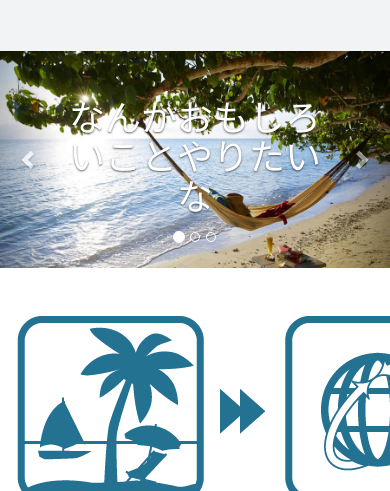
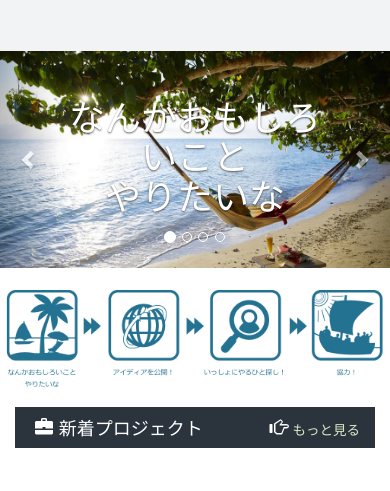
Before and after one commit to zhengyu2009/member_matching, a CakePHP app: the page made by app/View/Tops/index.ctp in a window 390 px wide; the page is wider, and only the part inside the window is pictured. Shown: the top 491 px of that part. Run offline with PHP 8.4 and a stand-in for CakePHP, Linux system fonts and the light colour scheme; the template is opened without the code that fills it, so the values that code supplies are empty; some libraries are stand-ins or nearby versions.

Commit message:
fix some conflits

```diff
--- a/app/View/Areas/add.ctp
+++ b/app/View/Areas/add.ctp
@@ -1,3 +1,7 @@
+<?php
+$this->Html->addCrumb('エリア一覧', array('controller'=>'areas','action'=>'index'));
+$this->Html->addCrumb('エリアの新規追加');
+;?>
 <div class="areas form">
 
 	<div class="row">
--- a/app/View/Elements/navigation.ctp
+++ b/app/View/Elements/navigation.ctp
@@ -11,9 +11,9 @@
         </div>
         <div class="collapse navbar-collapse">
           <ul class="nav navbar-nav navbar-right">
-            <li><?php echo $this->Html->link(__('プロジェクト一覧'), array('controller' => 'Projects', 'action' => 'index')); ?></li>
-            <li><?php echo $this->Html->link(__('ユーザー一覧'), array('controller' => 'Users', 'action' => 'index')); ?></li>
-            <li><?php echo $this->Html->link(__('リソース'), array('controller' => 'Tops', 'action' => 'resource')); ?></li>
+            <li><?php echo $this->Html->link(__('プロジェクトを探す'), array('controller' => 'Projects', 'action' => 'index')); ?></li>
+            <li><?php echo $this->Html->link(__('ユーザーを探す'), array('controller' => 'Users', 'action' => 'index')); ?></li>
+            <li><?php echo $this->Html->link(__('リソース一覧'), array('controller' => 'Tops', 'action' => 'resource')); ?></li>
             <?php if(isset($_SESSION['fb_user_id'])){
                     $login_user_id = $this->requestAction('FbAuth/fbCallback');
                     //echo '<li><a href="">マイページ</a></li>';
--- a/app/View/Projects/add.ctp
+++ b/app/View/Projects/add.ctp
@@ -1,5 +1,5 @@
 <?php
-$this->Html->addCrumb('プロジェクト一覧', array('controller'=>'projects','action'=>'index'));
+$this->Html->addCrumb('プロジェクトを探す', array('controller'=>'projects','action'=>'index'));
 $this->Html->addCrumb('プロジェクトの新規追加');
 ;?>
 
--- a/app/View/Tops/index.ctp
+++ b/app/View/Tops/index.ctp
@@ -71,6 +71,7 @@
         <li data-target="#carousel_sample" data-slide-to="0" class="active"></li>
         <li data-target="#carousel_sample" data-slide-to="1" class=""></li>
         <li data-target="#carousel_sample" data-slide-to="2" class=""></li>
+        <li data-target="#carousel_sample" data-slide-to="3" class=""></li>
     </ol>
     <!-- ここからCarouselの中身 -->
     <div class="carousel-inner">
@@ -79,7 +80,7 @@
             <?php echo $this->Html->image('top1.jpg');
             ?>
             <div class="carousel-caption">
-                <h1>なんかおもしろいことやりたいな</h1>
+                <h1>なんかおもしろいこと<br>やりたいな</h1>
             </div>
         </div>
         <div class="item">
@@ -118,16 +119,18 @@
 
 <!-- フロー-->
 <div class="row">
-    <div class="col-xs-12" align="center">
+    <div class="col-xs-12">
+        <div class="flow">
         <?php echo $this->Html->image('flow.png');
         ?>
+        </div>
     </div>
 </div>
 
 <!-- コンテンツサンプル：プロジェクト -->
     <div class="noticestyle">
-        <h4 class="titlestyle"><i class="fa fa-comment-o fa-fw"></i> プロジェクト
-            <p class="" style="float: right"><small><?php echo $this->Html->link(__('もっと見る'), array('controller' => 'Projects', 'action' => 'index')); ?></small></p>
+        <h4 class="titlestyle"><span class="glyphicon glyphicon-briefcase"></span> 新着プロジェクト
+            <p class="" style="float: right"><span class="glyphicon glyphicon-hand-right" style="padding-right: 5px;"></span><small><?php echo $this->Html->link(__('もっと見る'), array('controller' => 'Projects', 'action' => 'index')); ?></small></p>
         </h4>
 
         <div class="navbar-header">
@@ -154,29 +157,32 @@
                         <p>
                             <?php echo $projects[0]['Project']['description']?>
                         </p>
+                        <p style="text-align: right; margin: 0 10px 10px 0; padding: 0;">
                         <?php echo $this->Html->link(
                             '詳細',
                             array('controller' => 'Projects', 'action' => 'view', $projects[0]['Project']['id']),
-                            array('class' => 'btn btn-primary', 'role' => 'button')
+                            array('class' => 'btn btn-default btn-sm', 'role' => 'button')
                         ); ?>
+                        </p>
                     </div>
                 </div>
             </div>
             <div class="col-sm-4">
                 <div class="boxstyle_02">
                     <h4><?php echo $projects[1]['Project']['title']; ?></h4>
-
                     <div class="cardtyle">
                         <img src="app/webroot/files/project/photo/<?php echo $projects[1]['Project']['photo_dir'] . '/' . $projects[1]['Project']['photo']; ?>" alt="" class="img-responsive">
                         <p>
                             <?php echo $projects[1]['Project']['description']?>
                         </p>
                         <div class="moreBottunBox">
+                            <p style="text-align: right; margin: 0 10px 10px 0; padding: 0;">
                             <?php echo $this->Html->link(
                             '詳細',
                             array('controller' => 'Projects', 'action' => 'view', $projects[1]['Project']['id']),
-                            array('class' => 'btn btn-primary', 'role' => 'button')
+                            array('class' => 'btn btn-default btn-sm', 'role' => 'button')
                         ); ?>
+                            </p>
                     </div>
                 </div>
             </div>
@@ -190,11 +196,13 @@
                         <p>
                             <?php echo $projects[2]['Project']['description']?>
                         </p>
+                        <p style="text-align: right; margin: 0 10px 10px 0; padding: 0;">
                         <?php echo $this->Html->link(
                             '詳細',
                             array('controller' => 'Projects', 'action' => 'view', $projects[2]['Project']['id']),
-                            array('class' => 'btn btn-primary', 'role' => 'button')
+                            array('class' => 'btn btn-default btn-sm', 'role' => 'button')
                         ); ?>
+                        </p>
                     </div>
                 </div>
             </div>
@@ -205,8 +213,9 @@
 <!-- コンテンツサンプル： ユーザー -->
 <div id="users" class="contents_area">
     <div class="noticestyle">
-    <h4 class="titlestyle"><i class="fa fa-comment-o fa-fw"></i> ユーザー
-        <p class="" style="float: right"><small><?php echo $this->Html->link(__('もっと見る'), array('controller' => 'Users', 'action' => 'index')); ?></small></p>
+    <h4 class="titlestyle"><span class="glyphicon glyphicon-user"></span> 新着ユーザー
+        <p class="" style="float: right"><span class="glyphicon glyphicon-hand-right" style="padding-right: 5px;"></span>
+                <small><?php echo $this->Html->link(__('もっと見る'), array('controller' => 'Users', 'action' => 'index')); ?></small></p>
     </h4>
     <div class="navbar-header">
         <button type="button" class="navbar-toggle" data-toggle="collapse" data-target=".navbar-ex1-collapse">
@@ -222,11 +231,13 @@
                     <p>
                         <?php echo $users[0]['User']['abstract']?>
                     </p>
+                    <p style="text-align: right; margin: 0 10px 10px 0; padding: 0;">
                     <?php echo $this->Html->link(
                         '詳細',
                         array('controller' => 'Users', 'action' => 'view', $users[0]['User']['id']),
-                        array('class' => 'btn btn-primary', 'role' => 'button')
+                        array('class' => 'btn btn-default btn-sm', 'role' => 'button')
                     ); ?>
+                    </p>
                 </div>
             </div>
         </div>
@@ -238,11 +249,13 @@
                     <p>
                         <?php echo $users[1]['User']['abstract']?>
                     </p>
+                    <p style="text-align: right; margin: 0 10px 10px 0; padding: 0;">
                     <?php echo $this->Html->link(
                         '詳細',
                         array('controller' => 'Users', 'action' => 'view', $users[1]['User']['id']),
-                        array('class' => 'btn btn-primary', 'role' => 'button')
+                        array('class' => 'btn btn-default btn-sm', 'role' => 'button')
                     ); ?>
+                    </p>
                 </div>
             </div>
         </div>
@@ -254,11 +267,13 @@
                     <p>
                         <?php echo $users[2]['User']['abstract']?>
                     </p>
+                    <p style="text-align: right; margin: 0 10px 10px 0; padding: 0;">
                     <?php echo $this->Html->link(
                         '詳細',
                         array('controller' => 'Users', 'action' => 'view', $users[2]['User']['id']),
-                        array('class' => 'btn btn-primary', 'role' => 'button')
+                        array('class' => 'btn btn-default btn-sm', 'role' => 'button')
                     ); ?>
+                    </p>
                 </div>
             </div>
         </div>
--- a/app/View/Users/add.ctp
+++ b/app/View/Users/add.ctp
@@ -1,4 +1,7 @@
-<div class="users form">
+<?php
+$this->Html->addCrumb('ユーザーを探す', array('controller'=>'users','action'=>'index'));
+$this->Html->addCrumb('ユーザーの新規追加');
+;?><div class="users form">
 
 	<div class="row">
 		<div class="col-md-12">
--- a/app/View/Users/edit.ctp
+++ b/app/View/Users/edit.ctp
@@ -1,9 +1,13 @@
+<?php
+$this->Html->addCrumb('ユーザーを探す', array('controller'=>'users','action'=>'index'));
+$this->Html->addCrumb('ユーザー'.$users['User']['id'].'の情報編集');
+;?>
 <div class="users form">
 
 	<div class="row">
 		<div class="col-md-12">
 			<div class="page-header">
-				<h1><?php echo __('ユーザ情報編集'); ?></h1>
+				<h1><?php echo __('ユーザーの情報編集'); ?></h1>
 			</div>
 		</div>
 	</div>
--- a/app/View/Users/index.ctp
+++ b/app/View/Users/index.ctp
@@ -1,9 +1,11 @@
+<?php
+$this->Html->addCrumb('ユーザーを探す');
+;?>
 <div class="users index">
-
 	<div class="row">
 		<div class="col-md-12">
 			<div class="page-header">
-				<h1><?php echo __('ユーザ一覧'); ?></h1>
+				<h1><?php echo __('ユーザーを探す'); ?></h1>
 			</div>
 		</div><!-- end col md 12 -->
 	</div><!-- end row -->
--- a/app/View/Users/login.ctp
+++ b/app/View/Users/login.ctp
@@ -1,4 +1,7 @@
-<div class="row">
+<?php
+$this->Html->addCrumb('ユーザーを探す', array('controller'=>'users','action'=>'index'));
+$this->Html->addCrumb('ログイン');
+;?><div class="row">
     <div class="col-lg-6 col-lg-offset-3">
 
         <h2>Login</h2>
--- a/app/webroot/css/top.css
+++ b/app/webroot/css/top.css
@@ -151,3 +151,13 @@ body {
 .carousel-inner img {
 	width: 100%;
 }
+
+/******************************************************************************
+/* flow
+*******************************************************************************/
+.flow img {
+	align: center;
+	width: 100%;
+	max-width: 100%;
+	height: auto;
+}
--- a/app/webroot/css/top2.css
+++ b/app/webroot/css/top2.css
@@ -8,11 +8,12 @@
 *******************************************************************************/
 body {
 	padding-top: 			51px;
+    padding-bottom: 0px;
 	font-family: 			Verdana, 'Noto Sans JP', sans-serif;
 	background-color:		#f2f3f5;
 }
 .contents_area {
-	padding:				30px 0 30px 0;
+	padding:				15px 0 0 0;
 	background-color:		#ffffff;
 }
 /******************************************************************************
@@ -56,7 +57,7 @@ body {
 /* はじめに
 *******************************************************************************/
 .noticestyle{
-	padding: 				0 15px 20px 15px;
+	padding: 				0 15px 0 15px;
 }
 .noticestyle p{
 	padding: 				0 15px 0 15px;
@@ -127,7 +128,7 @@ body {
 	margin:					0;
 	padding:				10px 0 10px 0;
 	text-align: 			center;
-	background-color: 		#4f4f4f;
+	background-color: 		#5CA4CA;
 	color: 					#f0f0f0;
 }
 .boxstyle_02 p {
```
Also changed, not shown: app/View/Elements/footer.ctp (+4 -3 lines), app/View/Projects/index.ctp (+50 -4 lines), app/View/Projects/view.ctp (+12 -7 lines), app/View/Users/view.ctp (+8 -2 lines).
